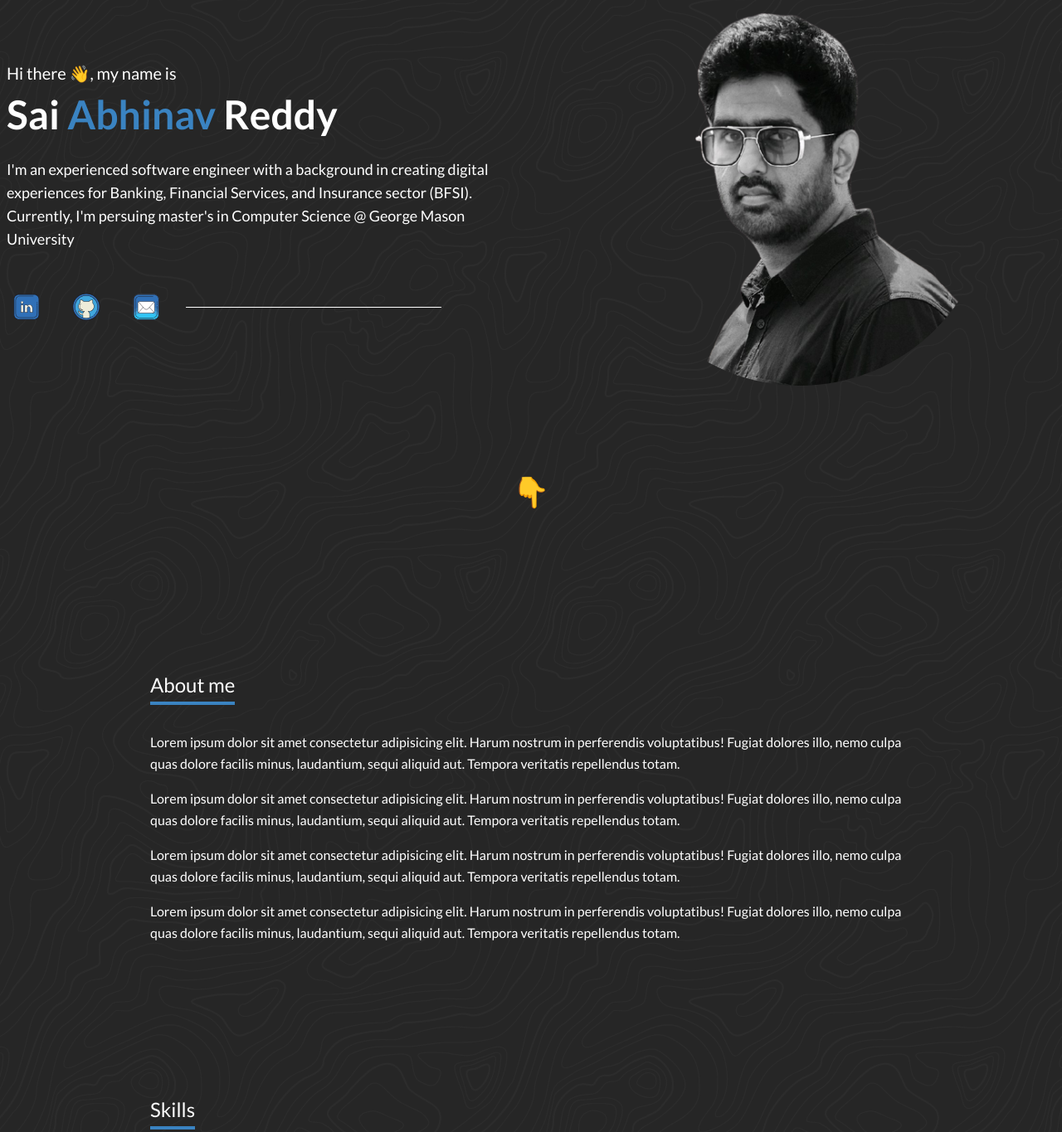
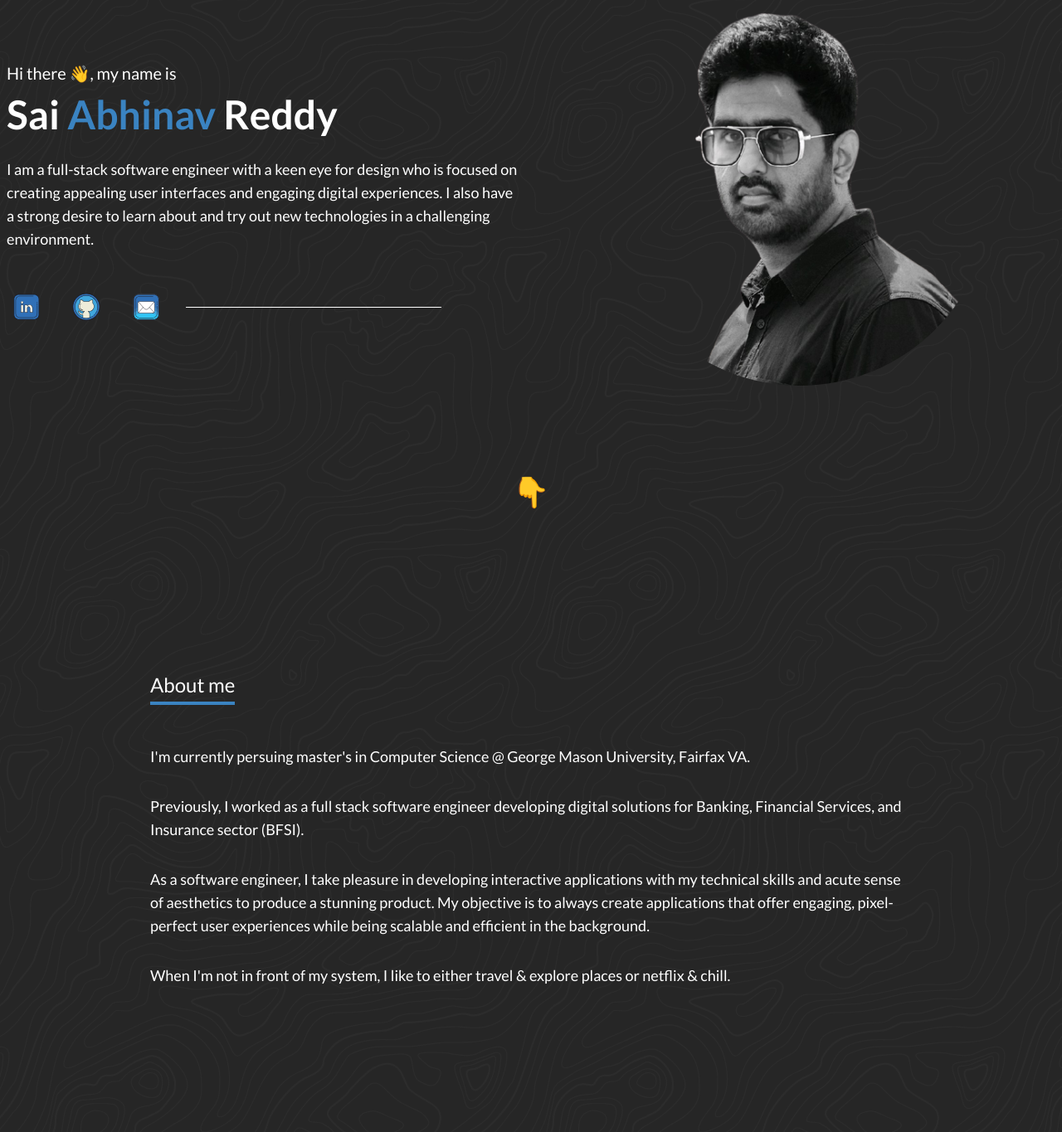
Before and after one commit to SaiAbhinav/SaiAbhinav.github.io, a website: page src/index.html in a window 1280 px wide. Shown: the part 146-1511 px from the top of the page at 83% size. Drawn offline with Linux system fonts and the light colour scheme.

Commit message:
added about me section

```diff
--- a/src/index.html
+++ b/src/index.html
@@ -49,11 +49,11 @@
                 <p class="text-5xl font-bold" data-inviewport="slide-up" data-inviewport-delay="150">Sai <span
                         class="text-brand">Abhinav</span> Reddy
                 </p>
-                <p class="mt-4 text-lg" data-inviewport="slide-up" data-inviewport-delay="300">I'm an experienced
-                    software
-                    engineer with a background in creating digital experiences for Banking, Financial Services, and
-                    Insurance sector (BFSI). Currently, I'm persuing master's in
-                    Computer Science @ George Mason University</p>
+                <p class="mt-4 text-lg" data-inviewport="slide-up" data-inviewport-delay="300">
+                    I am a full-stack software engineer with a keen eye for design who is focused on creating appealing
+                    user interfaces and engaging digital experiences. I also have a strong desire to learn about and try
+                    out new technologies in a challenging environment.
+                </p>
                 <div data-inviewport="slide-up" data-inviewport-delay="450"
                     class="flex items-center justify-center md:justify-start gap-6 mt-8 network-links md:before:content-none before:content-[''] before:w-1/4 before:h-[1px] before:bg-neutral-800 dark:before:bg-white after:content-[''] md:after:w-1/2 after:w-1/4 after:h-[1px] after:bg-neutral-800 dark:after:bg-white">
                     <a href="https://www.linkedin.com/in/saiabhinavreddy" target="_blank" data-inviewport="slide-up">
@@ -88,10 +88,17 @@
                 me
             </h1>
             <div class="flex flex-col gap-4 leading-relaxed">
-                <p>Lorem ipsum dolor sit amet consectetur adipisicing elit. Harum nostrum in perferendis voluptatibus! Fugiat dolores illo, nemo culpa quas dolore facilis minus, laudantium, sequi aliquid aut. Tempora veritatis repellendus totam.</p>
-                <p>Lorem ipsum dolor sit amet consectetur adipisicing elit. Harum nostrum in perferendis voluptatibus! Fugiat dolores illo, nemo culpa quas dolore facilis minus, laudantium, sequi aliquid aut. Tempora veritatis repellendus totam.</p>
-                <p>Lorem ipsum dolor sit amet consectetur adipisicing elit. Harum nostrum in perferendis voluptatibus! Fugiat dolores illo, nemo culpa quas dolore facilis minus, laudantium, sequi aliquid aut. Tempora veritatis repellendus totam.</p>
-                <p>Lorem ipsum dolor sit amet consectetur adipisicing elit. Harum nostrum in perferendis voluptatibus! Fugiat dolores illo, nemo culpa quas dolore facilis minus, laudantium, sequi aliquid aut. Tempora veritatis repellendus totam.</p>
+                <p class="mt-4 text-lg" data-inviewport="slide-up" data-inviewport-delay="150">I'm currently persuing
+                    master's in
+                    Computer Science @ George Mason University, Fairfax VA.</p>
+                <p class="mt-4 text-lg" data-inviewport="slide-up" data-inviewport-delay="200">Previously, I worked as
+                    a full stack software engineer developing digital solutions for Banking, Financial Services, and
+                    Insurance sector (BFSI).</p>
+                <p class="mt-4 text-lg" data-inviewport="slide-up" data-inviewport-delay="250">As a software engineer, I take pleasure in developing interactive applications
+                    with my technical skills and acute sense of aesthetics to produce a stunning product. My objective
+                    is to always create applications that offer engaging, pixel-perfect user experiences while being
+                    scalable and efficient in the background.</p>
+                <p class="mt-4 text-lg" data-inviewport="slide-up" data-inviewport-delay="300">When I'm not in front of my system, I like to either travel & explore places or netflix & chill.</p>
             </div>
         </div>
     </section>
```
Also changed, not shown: src/css/compiled.css.
